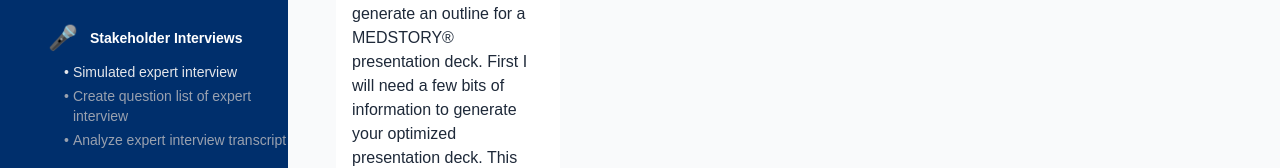
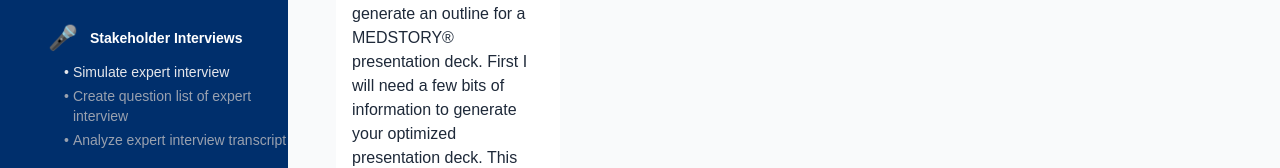
Before and after one commit to jaburnell920/medstory-ai, a Next.js app: page /slide-presentation/deck-generation in a window 1280 px wide. Shown: the part 186-354 px from the top of the page. Built offline with nearby package versions, Linux system fonts and the light colour scheme.

Commit message:
small text update

```diff
--- a/src/app/SidebarMenu.tsx
+++ b/src/app/SidebarMenu.tsx
@@ -40,7 +40,7 @@ function SidebarMenu() {
           links={[
             {
               href: '/scientific-investigation/top-publications',
-              label: 'Simulated expert interview',
+              label: 'Simulate expert interview',
             },
             {
               href: '',
```
